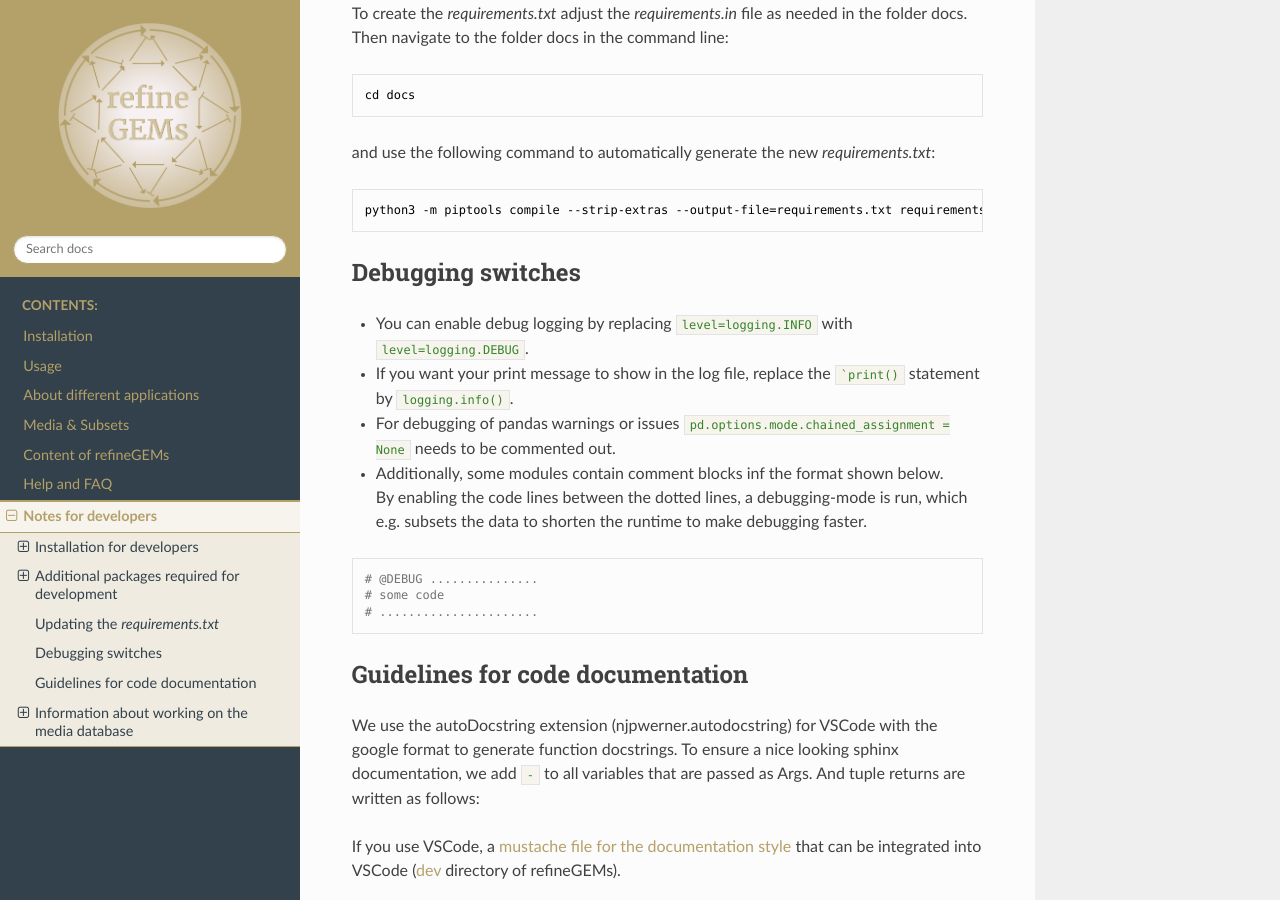
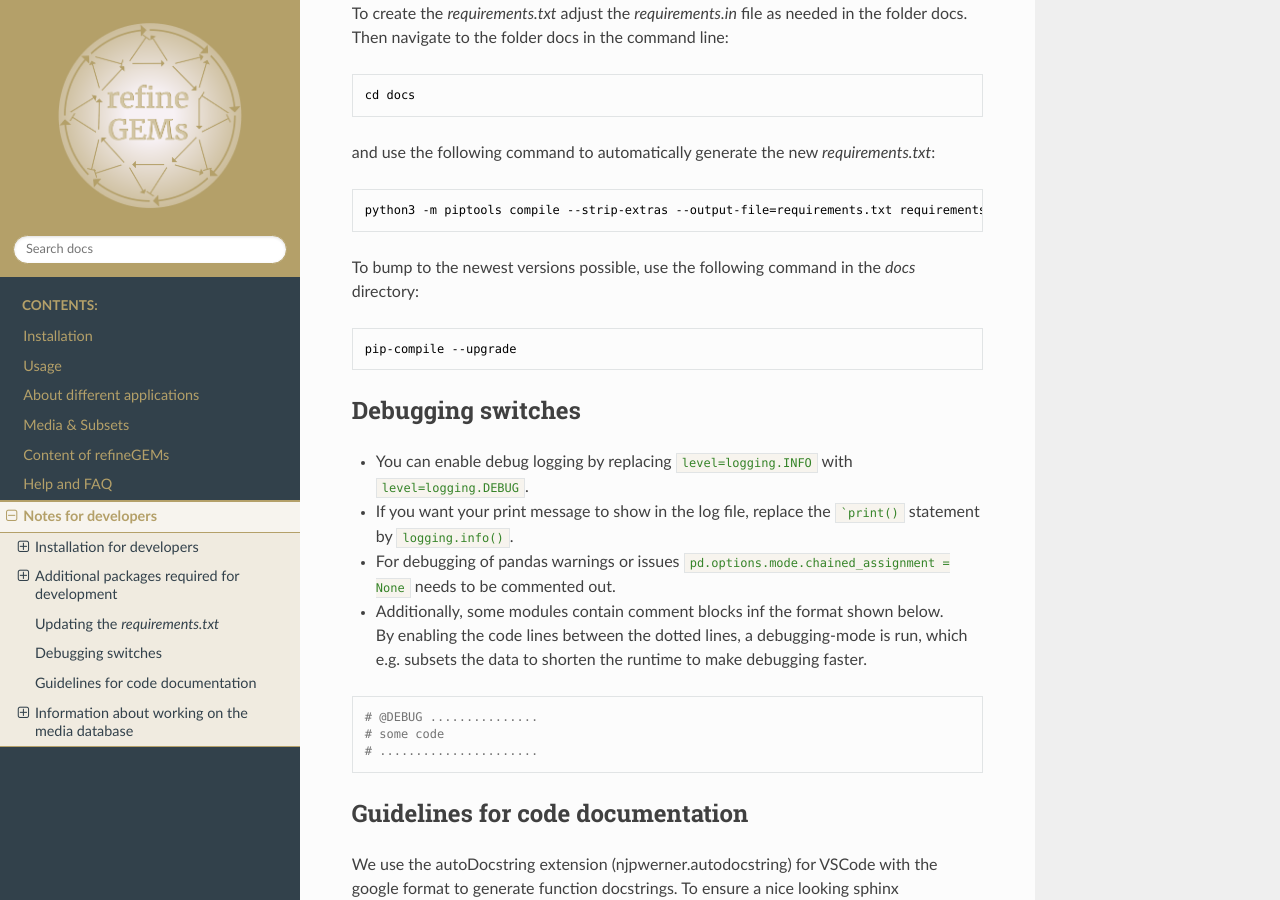
Before and after one commit to draeger-lab/refinegems, a Sphinx documentation site: the page built from docs/source/development.rst, in a window 1280 px wide and 900 px high, scrolled down 2795 px. Built offline with Sphinx 7.4.7 and the Read the Docs theme 3.1.0, drawn with Linux system fonts in a browser that asks for light colours.

Commit message:
Bumped requirement versions

```diff
--- a/docs/source/development.rst
+++ b/docs/source/development.rst
@@ -148,6 +148,14 @@ and use the following command to automatically generate the new `requirements.tx
 
     python3 -m piptools compile --strip-extras --output-file=requirements.txt requirements.in
 
+To bump to the newest versions possible, use the following command in the `docs` directory:
+
+.. code-block:: console
+    :class: copyable
+
+    pip-compile --upgrade
+
+
 Debugging switches
 ------------------
 
```
Also changed, not shown: docs/requirements.txt (+60 -65 lines).
